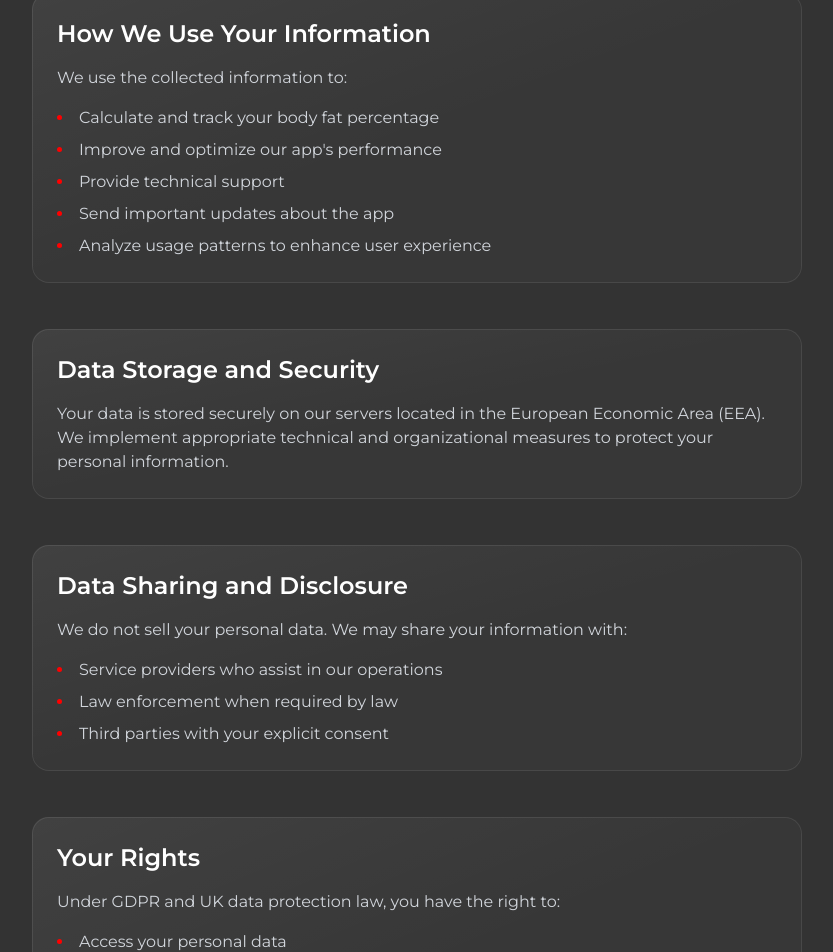
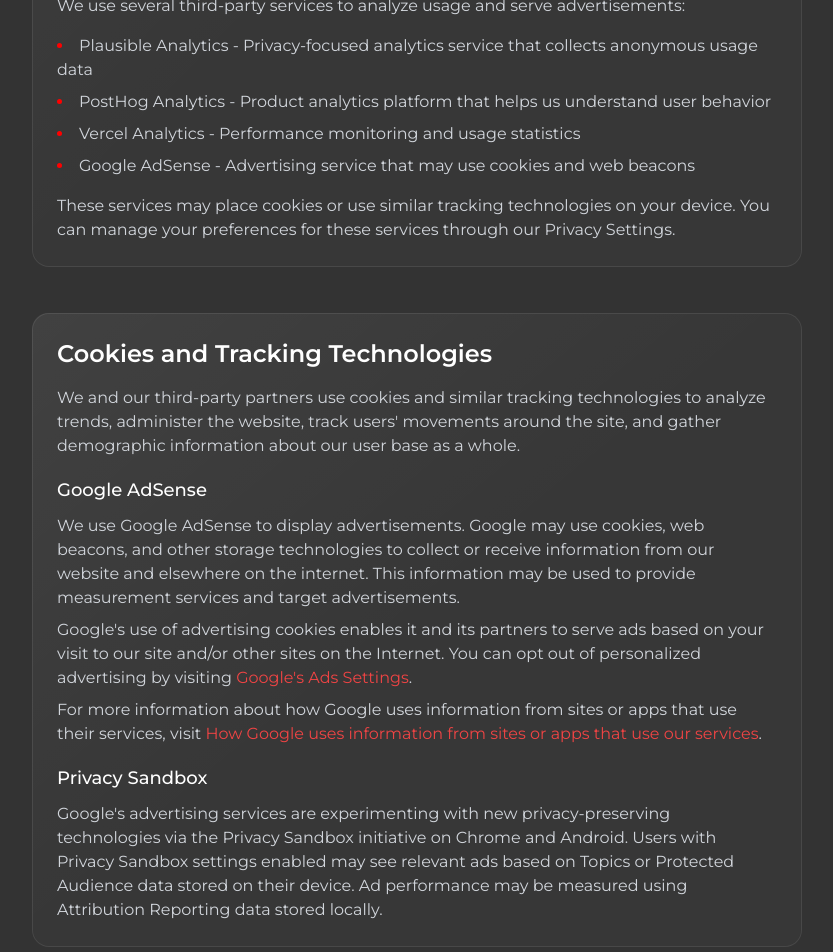
Before and after one commit to tehidea/bodyfatcalculator, a Next.js app: page /privacy-policy in a window 1280 px wide. Shown: the part 1080-2032 px from the top of the page, without its empty margins (223-1056 px from the left). Built offline with nearby package versions, Linux system fonts and the light colour scheme; no server answers.

Commit message:
Tweak copy

```diff
--- a/src/app/privacy-policy/page.tsx
+++ b/src/app/privacy-policy/page.tsx
@@ -90,6 +90,100 @@ const sections = [
             <li>IP address and basic analytics</li>
           </ul>
         </div>
+        <div>
+          <h3 className="text-lg font-medium text-white">
+            Analytics and Advertising
+          </h3>
+          <p className="mt-4">
+            We use several third-party services to analyze usage and serve
+            advertisements:
+          </p>
+          <ul className="mt-4 list-inside list-disc space-y-2 marker:text-[#FF0000]">
+            <li>
+              Plausible Analytics - Privacy-focused analytics service that
+              collects anonymous usage data
+            </li>
+            <li>
+              PostHog Analytics - Product analytics platform that helps us
+              understand user behavior
+            </li>
+            <li>
+              Vercel Analytics - Performance monitoring and usage statistics
+            </li>
+            <li>
+              Google AdSense - Advertising service that may use cookies and web
+              beacons
+            </li>
+          </ul>
+          <p className="mt-4">
+            These services may place cookies or use similar tracking
+            technologies on your device. You can manage your preferences for
+            these services through our Privacy Settings.
+          </p>
+        </div>
+      </div>
+    ),
+  },
+  {
+    title: 'Cookies and Tracking Technologies',
+    content: (
+      <div className="mt-4 space-y-4">
+        <p>
+          We and our third-party partners use cookies and similar tracking
+          technologies to analyze trends, administer the website, track
+          users&apos; movements around the site, and gather demographic
+          information about our user base as a whole.
+        </p>
+        <div>
+          <h3 className="text-lg font-medium text-white">Google AdSense</h3>
+          <p className="mt-2">
+            We use Google AdSense to display advertisements. Google may use
+            cookies, web beacons, and other storage technologies to collect or
+            receive information from our website and elsewhere on the internet.
+            This information may be used to provide measurement services and
+            target advertisements.
+          </p>
+          <p className="mt-2">
+            Google&apos;s use of advertising cookies enables it and its partners
+            to serve ads based on your visit to our site and/or other sites on
+            the Internet. You can opt out of personalized advertising by
+            visiting{' '}
+            <a
+              href="https://www.google.com/settings/ads"
+              target="_blank"
+              rel="noopener noreferrer"
+              className="text-red-500 hover:text-red-400"
+            >
+              Google&apos;s Ads Settings
+            </a>
+            .
+          </p>
+          <p className="mt-2">
+            For more information about how Google uses information from sites or
+            apps that use their services, visit{' '}
+            <a
+              href="https://policies.google.com/technologies/partner-sites"
+              target="_blank"
+              rel="noopener noreferrer"
+              className="text-red-500 hover:text-red-400"
+            >
+              How Google uses information from sites or apps that use our
+              services
+            </a>
+            .
+          </p>
+        </div>
+        <div>
+          <h3 className="text-lg font-medium text-white">Privacy Sandbox</h3>
+          <p className="mt-2">
+            Google&apos;s advertising services are experimenting with new
+            privacy-preserving technologies via the Privacy Sandbox initiative
+            on Chrome and Android. Users with Privacy Sandbox settings enabled
+            may see relevant ads based on Topics or Protected Audience data
+            stored on their device. Ad performance may be measured using
+            Attribution Reporting data stored locally.
+          </p>
+        </div>
       </div>
     ),
   },
@@ -104,6 +198,8 @@ const sections = [
           <li>Provide technical support</li>
           <li>Send important updates about the app</li>
           <li>Analyze usage patterns to enhance user experience</li>
+          <li>Deliver relevant advertisements</li>
+          <li>Measure the effectiveness of our marketing efforts</li>
         </ul>
       </>
     ),
@@ -152,7 +248,7 @@ const sections = [
     ),
   },
   {
-    title: 'Children&apos;s Privacy',
+    title: "Children's Privacy",
     content: (
       <p className="mt-4">
         Our service is not intended for users under 16 years of age. We do not
```
